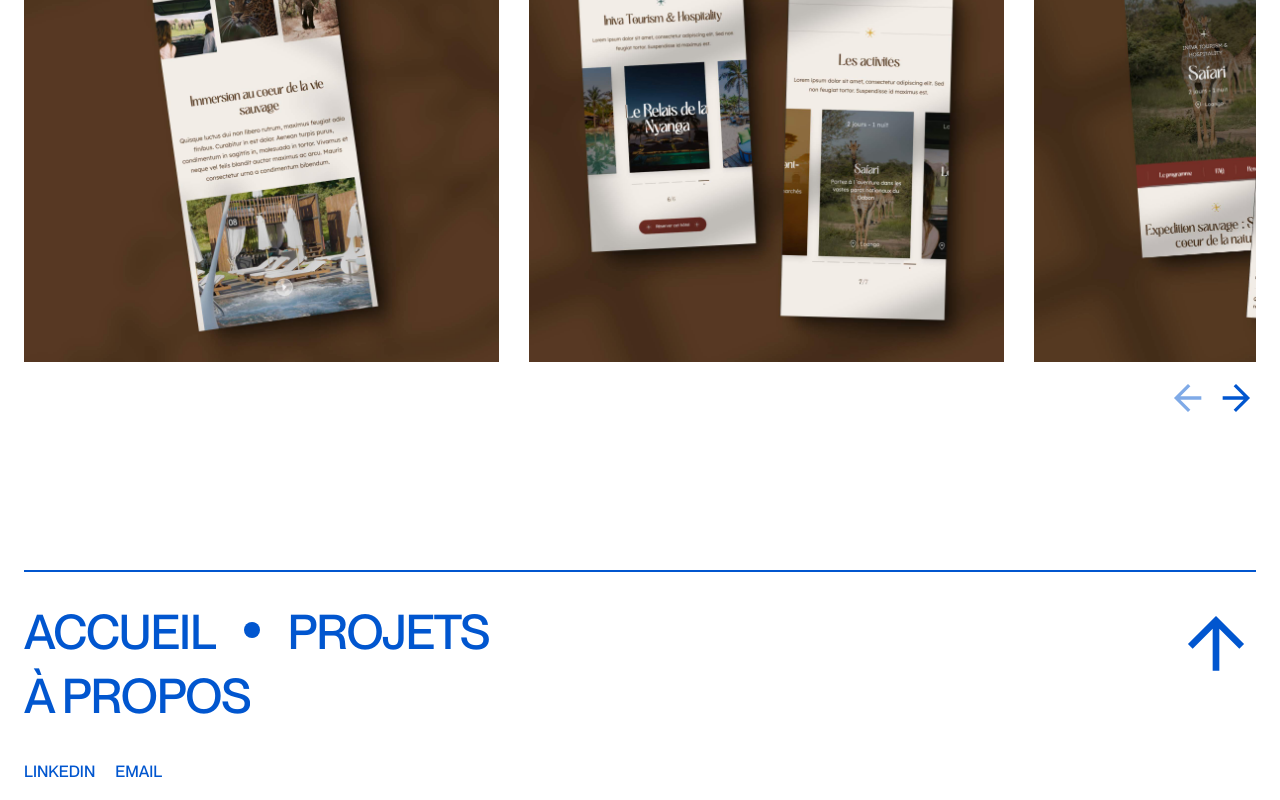
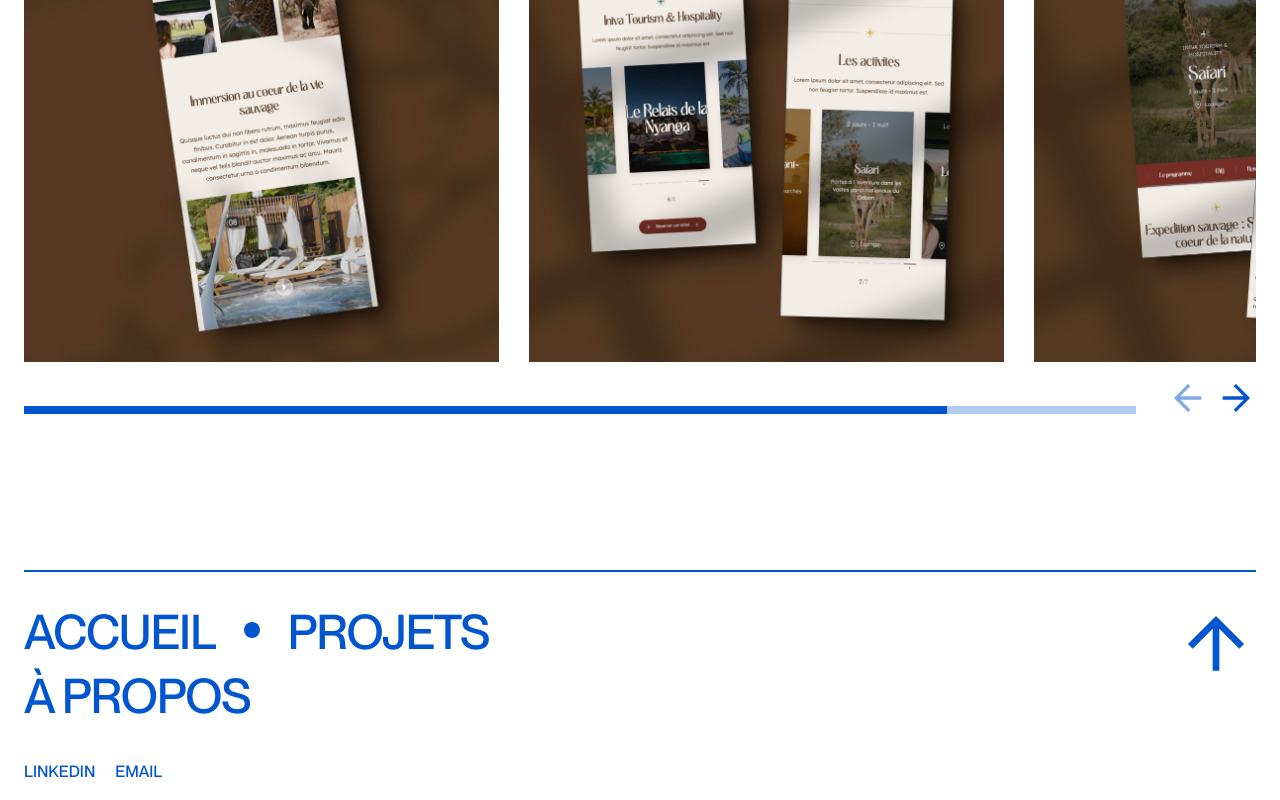
Before and after one commit to simontessard/2025-portfolio, a Next.js app: page /projects/iniva in a window 1280 px wide. Shown: the part 4001-4801 px from the top of the page. Built offline with nearby package versions, Linux system fonts and the light colour scheme.

Commit message:
Intégration scrollbar

```diff
--- a/src/components/projects-slug/Carousel.tsx
+++ b/src/components/projects-slug/Carousel.tsx
@@ -1,5 +1,5 @@
 import { Swiper, SwiperSlide } from "swiper/react";
-import { Navigation } from "swiper/modules";
+import { Navigation, Scrollbar } from "swiper/modules";
 import ImagesDesc from "@/components/projects-slug/ImagesDesc";
 import Fancybox from "@/components/global/Fancybox";
 import 'swiper/css';
@@ -19,7 +19,9 @@ export default function Carousel({ project }: { project: any }) {
                 <Swiper
                     className="swiper-carousel-content"
                     grabCursor={true}
-                    modules={[Navigation]}
+                    modules={[Navigation, Scrollbar]}
+                    freeMode={true}
+                    scrollbar={{el: '.scrollbar-custom', draggable: true}}
                     navigation={{
                         prevEl: '.custom-prev-button',
                         nextEl: '.custom-next-button',
@@ -60,11 +62,16 @@ export default function Carousel({ project }: { project: any }) {
                             />
                         </a>
                     </SwiperSlide>
+
                 </Swiper>
             </Fancybox>
 
-            <div className="flex gap-1.5 md:gap-2 mt-2 md:mt-4 justify-end">
-                <button className="custom-prev-button enabled:md:hover:-translate-x-1 transition-transform duration-300 disabled:opacity-50">
+
+            <div className="flex items-end gap-5 md:gap-8 justify-between">
+                <div className="scrollbar-custom bg-primary/30 w-full h-1.5 md:h-2 cursor-grab mb-1"></div>
+                <div className="flex gap-1.5 md:gap-2 mt-2 md:mt-4 w-fit">
+                    <button
+                        className="custom-prev-button enabled:md:hover:-translate-x-1 transition-transform duration-300 disabled:opacity-50">
                         <svg className="size-9 md:size-10 text-primary -rotate-90"
                              xmlns="http://www.w3.org/2000/svg" viewBox="0 0 82 82">
                             <path fillRule="evenodd" clipRule="evenodd"
@@ -73,7 +80,8 @@ export default function Carousel({ project }: { project: any }) {
                             />
                         </svg>
                     </button>
-                <button className="custom-next-button enabled:md:hover:translate-x-1 transition-transform duration-300 disabled:opacity-50">
+                    <button
+                        className="custom-next-button enabled:md:hover:translate-x-1 transition-transform duration-300 disabled:opacity-50">
                         <svg className="size-9 md:size-10 text-primary rotate-90"
                              xmlns="http://www.w3.org/2000/svg" viewBox="0 0 82 82">
                             <path fillRule="evenodd" clipRule="evenodd"
@@ -83,6 +91,7 @@ export default function Carousel({ project }: { project: any }) {
                         </svg>
                     </button>
                 </div>
+            </div>
 
         </div>
     );
--- a/src/components/projects/Project.tsx
+++ b/src/components/projects/Project.tsx
@@ -5,7 +5,7 @@ export default function Projet({ title, cover, logo, index } : { title: string,
         <Link scroll={false} href={`/projects/${index}`} className="gsap-project group text-black">
             <div className="relative aspect-square mb-3">
                 <img className="absolute top-0 left-0 size-full object-cover" src={cover} alt={title}/>
-                <img className="absolute top-2 right-4 w-12 object-contain" src={logo} alt={title}/>
+                <img className="absolute top-3 right-5 w-12 object-contain" src={logo} alt={title}/>
             </div>
             <div className="flex flex-col">
                 <div className="flex items-center justify-between mb-0.5">
--- a/src/components/utils/Curve/index.jsx
+++ b/src/components/utils/Curve/index.jsx
@@ -9,7 +9,7 @@ const routes = {
     "/": "Accueil",
     "/about": "À Propos",
     "/projects": "Projets",
-    "/projects/iniva": "Iniva",
+    "/projects/iniva": "Iniva Tourism",
 }
 
 const anim = (variants) => {
--- a/src/styles/globals.css
+++ b/src/styles/globals.css
@@ -4,6 +4,10 @@
 
 .swiper-container-free-mode > .swiper-wrapper{
     transition-timing-function : linear !important;
+}
+
+.swiper-scrollbar-drag {
+    @apply bg-primary rounded-none;
 }
 
 .curve .svg, .background{
```
Lines whose indentation alone changed are shown as unchanged.
